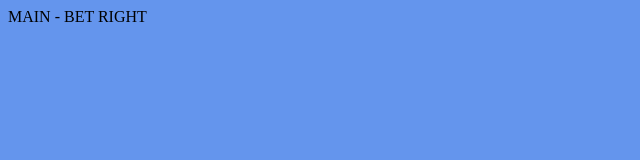
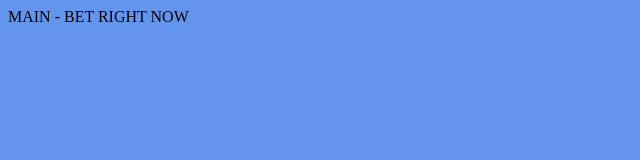
Before and after one commit to Rodr1go77/projetobloco2, a React (Create React App) app: page / in a window 1280 px wide. Shown: the top 160 px of the page, without its empty margins (0-640 px from the left). Built offline with nearby package versions, Linux system fonts and the light colour scheme.

Commit message:
teste de alteracao

```diff
--- a/src/Components/Main.jsx
+++ b/src/Components/Main.jsx
@@ -2,7 +2,7 @@
 export default function Main() {
   return (
     <div>
-      MAIN  - BET RIGHT
+      MAIN  - BET RIGHT  NOW
     </div>
   );
 }
```
